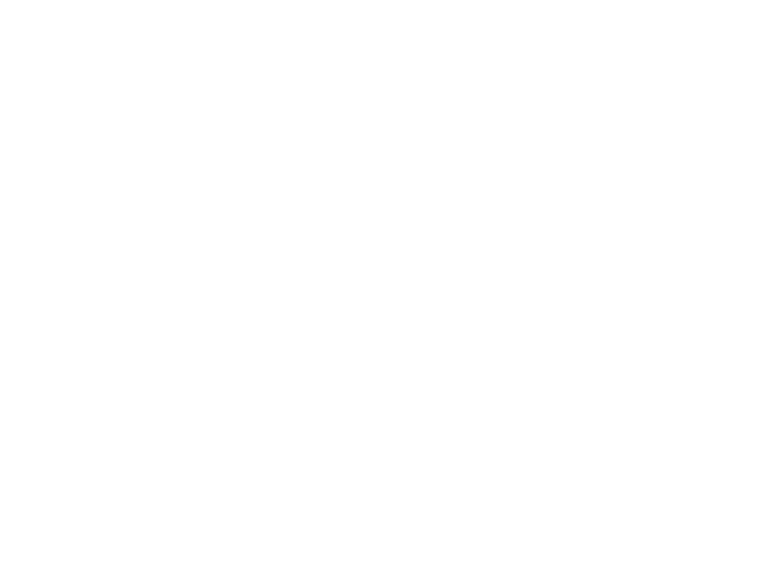
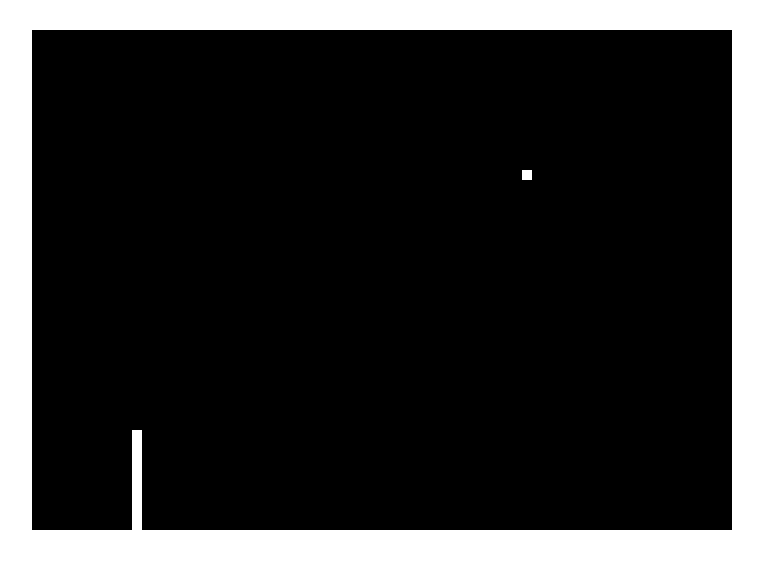
Before and after one commit to sdvcrx/snake, a website: page index.html in a window 1280 px wide. Shown: the whole page, without its empty margins (258-1021 px from the left). Drawn offline with Linux system fonts and the light colour scheme; the site is published under a folder, as on GitHub Pages, so addresses that start at the root find nothing.

Commit message:
Update for gh-pages

```diff
--- a/index.html
+++ b/index.html
@@ -13,6 +13,6 @@
   </head>
   <body>
     <canvas id="game" width="700px" height="500px"></canvas>
-    <script src="/snake.js" type="text/javascript" charset="utf-8"></script>
+    <script src="snake.js" type="text/javascript" charset="utf-8"></script>
   </body>
 </html>
```
Also changed, not shown: 1 other file.
